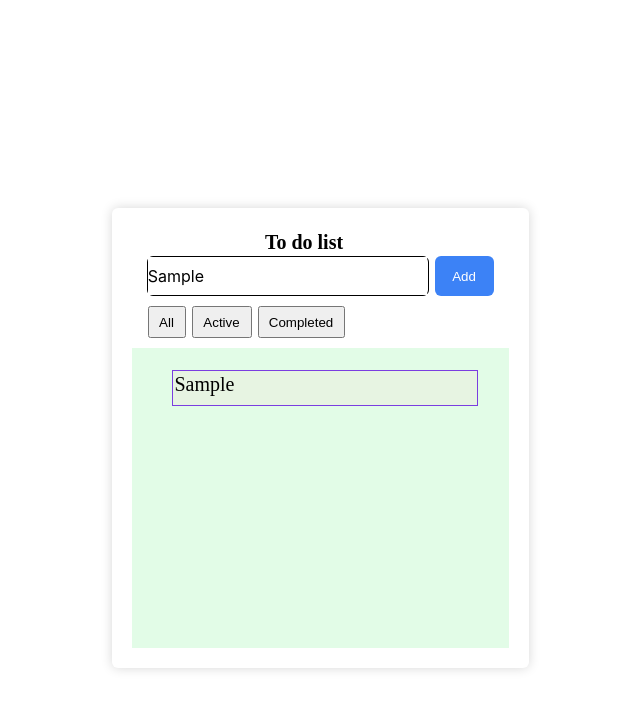
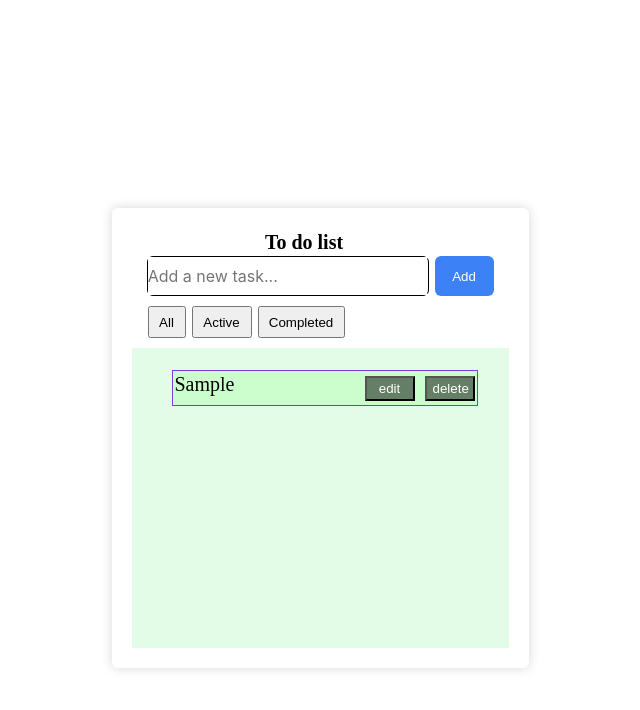
Before and after one commit to URSA0112/To-do-list, a Next.js app in the folder to-do-list/: page / in a window 1280 px wide. Both pictures are taken after typing "Sample" into the empty fields and a click on the button "Add". Shown: the top 710 px of the page, without its empty margins (320-960 px from the left). Built offline with nearby package versions, Linux system fonts and the light colour scheme.

Commit message:
functions working on

```diff
--- a/to-do-list/src/app/components/Output/output.js
+++ b/to-do-list/src/app/components/Output/output.js
@@ -21,7 +21,8 @@ export function Output(props) {
         </button>
       </div>
       <div className="lists">
-        <ul className="eachlist">{props.list}</ul>
+        <ul className="eachlist">{props.lists}</ul>
+
       </div>
     </>
   );
--- a/to-do-list/src/app/globals.css
+++ b/to-do-list/src/app/globals.css
@@ -28,12 +28,14 @@
   justify-content: center;
   align-items: center;
 }
+
 .inputsection {
   display: flex;
   justify-content: center;
   align-items: center;
 
 }
+
 .input-container {
   width: 280px;
   height: 38px;
@@ -59,6 +61,7 @@ input {
   height: 100%;
   width: 100%;
 }
+
 .addbutton {
   width: 59px;
   height: 40px;
@@ -81,6 +84,7 @@ input {
   margin-bottom: 10px;
   justify-self: center;
 }
+
 .tab-button {
   border: none;
   border-radius: 6px;
@@ -122,17 +126,28 @@ input {
 } */
 
 li {
-  background-color: rgba(255, 197, 197, 0.16);
+  background-color: rgba(87, 253, 68, 0.16);
   width: 300px;
   height: 30px;
   border: 1px, solid, rgb(123, 61, 224);
   font-size: 20px;
   padding: 2px;
-  margin-top:6px;
+  margin-top: 6px;
   display: flex;
   justify-content: space-between;
 }
 
-button{
-  min-width: 30px;
+.listbuttons-container {
+  display: flex;
+  gap: 10px;
+
 }
+
+.listbutton {
+  width: 50px;
+  height: 25px;
+  margin: auto;
+  background-color: rgba(0, 0, 0, 0.5);
+
+  color: #ffffff;
+}
--- a/to-do-list/src/app/page.js
+++ b/to-do-list/src/app/page.js
@@ -11,24 +11,44 @@ import { Output } from "./components/Output/output.js";
 // }]
 
 export default function Home() {
-  const [inputvalue, setInputvalue] = useState("");
-  const change = (event) => setInputvalue(event.target.value);
-  const [savedinputvalue, setSavedinputvalue] = useState([]);
+  const [inputtext, setInputtext] = useState("");
+  const change = (event) => setInputtext(event.target.value);
+  const [savedata, setSavedata] = useState([]);
+
+  const list = (savedata.map((each,index) => {
+  return <li key={each.id} >{each.text}
+    <div className="listbuttons-container">
+      <button className="listbutton" onClick={()=>listEdit(index)} >edit</button>
+      <button className="listbutton" onClick={()=>listDelete(index)} >delete</button>
+    </div></li>}))
+
+const data = savedata
 
   function addnewinput() {
-    if (inputvalue)
-      setSavedinputvalue([...savedinputvalue, { text: inputvalue, done: false, id: Date.now() }]);
+    if (inputtext)
+      setSavedata((savedata) => [...savedata, { text: inputtext, id: Date.now(), done: false, }])
+    setInputtext("")
+  }
+
+  function listEdit(index) {
+    const newText = prompt("Edit your task:", savedata[index].text); // Ask user for new text
+
+    if (newText !== null) { // If user didn't cancel
+      const updatedTasks = [...savedata]; // Copy the current tasks
+      updatedTasks[index].text = newText; // Update the specific task text
+      setSavedata(updatedTasks); // Set the updated array to state
+    }
+  }
+
+  function listDelete() {
 
   }
-  const inputTexts = savedinputvalue.map((each) => { return <li key={each.id}>{each.text}</li> })
-
-
   return (
     <div className="pages">
       <div className="to-do-list-container">
         <Title></Title>
-        <Input value={inputvalue} change={change} add={addnewinput}></Input>
-        <Output list={inputTexts}></Output>
+        <Input inputvalue={inputtext} change={change} add={addnewinput}></Input>
+        <Output lists={list}></Output>
       </div>
     </div>
   );
```
Also changed, not shown: to-do-list/src/app/copy.js (+7 -0 lines).
